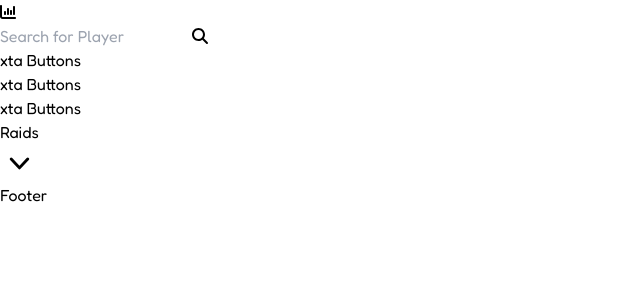
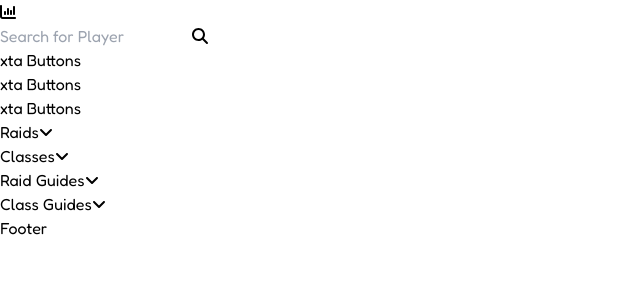
Before and after one commit to trenthendricks2/LA_logs, a React (Vite) app: page / in a window 1280 px wide. Shown: the top 300 px of the page, without its empty margins (0-640 px from the left). Built offline with nearby package versions, Linux system fonts and the light colour scheme.

Commit message:
Added Class, raid guides, and class guides dropdowns
Will need to later add drop down sections for each class in the classes/classguides drops.

```diff
--- a/src/components/Header.jsx
+++ b/src/components/Header.jsx
@@ -1,6 +1,6 @@
 import React from 'react'
 import { FontAwesomeIcon } from '@fortawesome/react-fontawesome'
-import { faMagnifyingGlass, faChartColumn } from '@fortawesome/free-solid-svg-icons'
+import { faMagnifyingGlass, faChartColumn, faAngleRight, faAngleDown } from '@fortawesome/free-solid-svg-icons'
 import { useState, useId } from 'react'
 
 export default function Header(props) {
@@ -8,6 +8,9 @@ export default function Header(props) {
   const id = useId();
   const [input, setInput] = useState("");
   const [raidDropShow, setRaidDropShow] = useState(false)
+  const [classDropShow, setClassDropShow] = useState(false)
+  const [raidGuideDropShow, setRaidGuideDropShow] = useState(false)
+  const [classGuideDropShow, setClassGuideDropShow] = useState(false)
 
   const handleInput = (e) => {
     setInput(e.target.value)
@@ -46,6 +49,8 @@ export default function Header(props) {
 
           {/* Drop down menus */}
       <div className='flex'>
+
+        {/* Raid dropdown */}
         <div className='relative inline-block text-left'>
           <div className=''>
             <button type="button"
@@ -53,33 +58,135 @@ export default function Header(props) {
                     aria-expanded="true"
                     aria-haspopup="true"
                     onClick={()=>{setRaidDropShow(!raidDropShow)}}
-                    class="inline-flex w-full justify-center gap-x-1.5 px-3 py-2 rounded-md bg-gray-800 hover:bg-gray-700 text-sm font-semibold text-gray-400">
+                    className="inline-flex w-full justify-center gap-x-1.5 px-3 py-2 rounded-md bg-gray-800 hover:bg-gray-700 text-sm font-semibold text-gray-400">
               Raids
-              <svg class="-mr-1 h-5 w-5 text-gray-400" viewBox="0 0 20 20" fill="currentColor" aria-hidden="true">
-                <path fill-rule="evenodd" d="M5.23 7.21a.75.75 0 011.06.02L10 11.168l3.71-3.938a.75.75 0 111.08 1.04l-4.25 4.5a.75.75 0 01-1.08 0l-4.25-4.5a.75.75 0 01.02-1.06z" clip-rule="evenodd" />
-              </svg>
+              <FontAwesomeIcon icon={faAngleDown} className='relative left-1 top-1'/>
             </button>
           </div>
           { raidDropShow===true ?
-              <div class=" absolute z-10 mt-2 w-40 origin-top-right divide-y divide-gray-100 rounded-md bg-white shadow-lg ring-1 ring-black ring-opacity-5 focus:outline-none bg-gray-800 text-gray-400"
+              <div className=" absolute z-10 mt-2 w-40 origin-top-right divide-y divide-gray-100 rounded-md bg-white shadow-lg ring-1 ring-black ring-opacity-5 focus:outline-none bg-gray-800 text-gray-400"
                    role="menu"
                    aria-orientation="vertical"
                    aria-labelledby="menu-button"
                    tabindex="-1">
-                <div class="py-1" role="none">
-                  <a href="#" class=" block px-4 py-2 text-sm hover:bg-gray-700" role="menuitem" tabindex="-1" id="menu-item-1">Ivory Tower</a>
+                <div className="py-1" role="none">
+                  <a href="#" className="block px-4 py-2 text-sm hover:bg-gray-700" role="menuitem" tabindex="-1" id="menu-item-1">Ivory Tower </a>
                 </div>
-                <div class="py-1" role="none">
-                  <a href="#" class=" block px-4 py-2 text-sm hover:bg-gray-700" role="menuitem" tabindex="-1" id="menu-item-2">Akkan</a>
-                  <a href="#" class=" block px-4 py-2 text-sm hover:bg-gray-700" role="menuitem" tabindex="-1" id="menu-item-3">Kayangel</a>
+                <div className="py-1" role="none">
+                  <a href="#" className=" block px-4 py-2 text-sm hover:bg-gray-700" role="menuitem" tabindex="-1" id="menu-item-2">Akkan </a>
+                  <a href="#" className=" block px-4 py-2 text-sm hover:bg-gray-700" role="menuitem" tabindex="-1" id="menu-item-3">Kayangel </a>
                 </div>
-                <div class="py-1" role="none">
-                  <a href="#" class=" block px-4 py-2 text-sm hover:bg-gray-700" role="menuitem" tabindex="-1" id="menu-item-4">Brelshaza</a>
-                  <a href="#" class=" block px-4 py-2 text-sm hover:bg-gray-700" role="menuitem" tabindex="-1" id="menu-item-5">Clown</a>
+                <div className="py-1" role="none">
+                  <a href="#" className=" block px-4 py-2 text-sm hover:bg-gray-700" role="menuitem" tabindex="-1" id="menu-item-4">Brelshaza </a>
+                  <a href="#" className=" block px-4 py-2 text-sm hover:bg-gray-700" role="menuitem" tabindex="-1" id="menu-item-5">Clown </a>
                 </div>
-                <div class="py-1" role="none">
-                  <a href="#" class=" block px-4 py-2 text-sm hover:bg-gray-700" role="menuitem" tabindex="-1" id="menu-item-6">Old Conent</a>
+                <div className="py-1" role="none">
+                  <a href="#" className=" block px-4 py-2 text-sm hover:bg-gray-700" role="menuitem" tabindex="-1" id="menu-item-6">Old Conent </a>
                 </div>
+              </div>
+            : ""
+          }
+        </div>
+
+          {/* Classes Dropdown */}
+        <div className='relative inline-block text-left pl-5'>
+          <div className=''>
+            <button type="button"
+                    id="menu-button"
+                    aria-expanded="true"
+                    aria-haspopup="true"
+                    onClick={()=>{setClassDropShow(!classDropShow)}}
+                    className="inline-flex w-full justify-center gap-x-1.5 px-3 py-2 rounded-md bg-gray-800 hover:bg-gray-700 text-sm font-semibold text-gray-400">
+              Classes
+              <FontAwesomeIcon icon={faAngleDown} className='relative left-1 top-1'/>
+            </button>
+          </div>
+          { classDropShow===true ?
+              <div className=" absolute z-10 mt-2 w-40 origin-top-right divide-y divide-gray-100 rounded-md bg-white shadow-lg ring-1 ring-black ring-opacity-5 focus:outline-none bg-gray-800 text-gray-400"
+                   role="menu"
+                   aria-orientation="vertical"
+                   aria-labelledby="menu-button"
+                   tabindex="-1">
+                <div className="py-1" role="none">
+                  <a href="#" className=" block px-4 py-2 text-sm hover:bg-gray-700" role="menuitem" tabindex="-1" id="menu-item-1">Warrior <FontAwesomeIcon icon={faAngleRight} className='absolute right-3' /></a>
+                  <a href="#" className=" block px-4 py-2 text-sm hover:bg-gray-700" role="menuitem" tabindex="-1" id="menu-item-2">Mages <FontAwesomeIcon icon={faAngleRight} className='absolute right-3' /></a>
+                  <a href="#" className=" block px-4 py-2 text-sm hover:bg-gray-700" role="menuitem" tabindex="-1" id="menu-item-3">Fighters <FontAwesomeIcon icon={faAngleRight} className='absolute right-3' /></a>
+                  <a href="#" className=" block px-4 py-2 text-sm hover:bg-gray-700" role="menuitem" tabindex="-1" id="menu-item-4">Gunners <FontAwesomeIcon icon={faAngleRight} className='absolute right-3' /></a>
+                  <a href="#" className=" block px-4 py-2 text-sm hover:bg-gray-700" role="menuitem" tabindex="-1" id="menu-item-5">Assassins <FontAwesomeIcon icon={faAngleRight} className='absolute right-3' /></a>
+                  <a href="#" className=" block px-4 py-2 text-sm hover:bg-gray-700" role="menuitem" tabindex="-1" id="menu-item-6">Specialists <FontAwesomeIcon icon={faAngleRight} className='absolute right-3' /></a>
+                </div>
+
+              </div>
+            : ""
+          }
+        </div>
+
+          {/* Raidguide dropdown */}
+        <div className='relative inline-block text-left pl-5'>
+          <div className=''>
+            <button type="button"
+                    id="menu-button"
+                    aria-expanded="true"
+                    aria-haspopup="true"
+                    onClick={()=>{setRaidGuideDropShow(!raidGuideDropShow)}}
+                    className="inline-flex w-full justify-center gap-x-1.5 px-3 py-2 rounded-md bg-gray-800 hover:bg-gray-700 text-sm font-semibold text-gray-400">
+              Raid Guides
+              <FontAwesomeIcon icon={faAngleDown} className='relative left-1 top-1'/>
+            </button>
+          </div>
+          { raidGuideDropShow===true ?
+            <div className=" absolute z-10 mt-2 w-40 origin-top-right divide-y divide-gray-100 rounded-md bg-white shadow-lg ring-1 ring-black ring-opacity-5 focus:outline-none bg-gray-800 text-gray-400"
+              role="menu"
+              aria-orientation="vertical"
+              aria-labelledby="menu-button"
+              tabindex="-1">
+              <div className="py-1" role="none">
+                <a href="#" className="block px-4 py-2 text-sm hover:bg-gray-700" role="menuitem" tabindex="-1" id="menu-item-1">Ivory Tower </a>
+              </div>
+              <div className="py-1" role="none">
+                <a href="#" className=" block px-4 py-2 text-sm hover:bg-gray-700" role="menuitem" tabindex="-1" id="menu-item-2">Akkan </a>
+                <a href="#" className=" block px-4 py-2 text-sm hover:bg-gray-700" role="menuitem" tabindex="-1" id="menu-item-3">Kayangel </a>
+              </div>
+              <div className="py-1" role="none">
+                <a href="#" className=" block px-4 py-2 text-sm hover:bg-gray-700" role="menuitem" tabindex="-1" id="menu-item-4">Brelshaza </a>
+                <a href="#" className=" block px-4 py-2 text-sm hover:bg-gray-700" role="menuitem" tabindex="-1" id="menu-item-5">Clown </a>
+              </div>
+              <div className="py-1" role="none">
+                <a href="#" className=" block px-4 py-2 text-sm hover:bg-gray-700" role="menuitem" tabindex="-1" id="menu-item-6">Old Conent </a>
+              </div>
+            </div>
+            : ""
+          }
+        </div>
+
+        {/* class guide dropdown */}
+        <div className='relative inline-block text-left pl-5'>
+          <div className=''>
+            <button type="button"
+                    id="menu-button"
+                    aria-expanded="true"
+                    aria-haspopup="true"
+                    onClick={()=>{setClassGuideDropShow(!classGuideDropShow)}}
+                    className="inline-flex w-full justify-center gap-x-1.5 px-3 py-2 rounded-md bg-gray-800 hover:bg-gray-700 text-sm font-semibold text-gray-400">
+              Class Guides
+              <FontAwesomeIcon icon={faAngleDown} className='relative left-1 top-1'/>
+            </button>
+          </div>
+          { classGuideDropShow===true ?
+              <div className=" absolute z-10 mt-2 w-30 origin-top-right divide-y divide-gray-100 rounded-md bg-white shadow-lg ring-1 ring-black ring-opacity-5 focus:outline-none bg-gray-800 text-gray-400"
+                   role="menu"
+                   aria-orientation="vertical"
+                   aria-labelledby="menu-button"
+                   tabindex="-1">
+                <div className="py-1" role="none">
+                  <a href="#" className=" block px-4 py-2 text-sm hover:bg-gray-700" role="menuitem" tabindex="-1" id="menu-item-1">Warrior <FontAwesomeIcon icon={faAngleRight} className='absolute right-3' /></a>
+                  <a href="#" className=" block px-4 py-2 text-sm hover:bg-gray-700" role="menuitem" tabindex="-1" id="menu-item-1">Mages <FontAwesomeIcon icon={faAngleRight} className='absolute right-3' /></a>
+                  <a href="#" className=" block px-4 py-2 text-sm hover:bg-gray-700" role="menuitem" tabindex="-1" id="menu-item-1">Fighters <FontAwesomeIcon icon={faAngleRight} className='absolute right-3' /></a>
+                  <a href="#" className=" block px-4 py-2 text-sm hover:bg-gray-700" role="menuitem" tabindex="-1" id="menu-item-1">Gunners <FontAwesomeIcon icon={faAngleRight} className='absolute right-3' /></a>
+                  <a href="#" className=" block px-4 py-2 text-sm hover:bg-gray-700" role="menuitem" tabindex="-1" id="menu-item-1">Assassins <FontAwesomeIcon icon={faAngleRight} className='absolute right-3' /></a>
+                  <a href="#" className=" block px-4 py-2 text-sm hover:bg-gray-700" role="menuitem" tabindex="-1" id="menu-item-1">Specialists <FontAwesomeIcon icon={faAngleRight} className='absolute right-3' /></a>
+                </div>
+
               </div>
             : ""
           }
@@ -87,6 +194,7 @@ export default function Header(props) {
       </div>
 
 
+
     </div>
   )
 }
```
